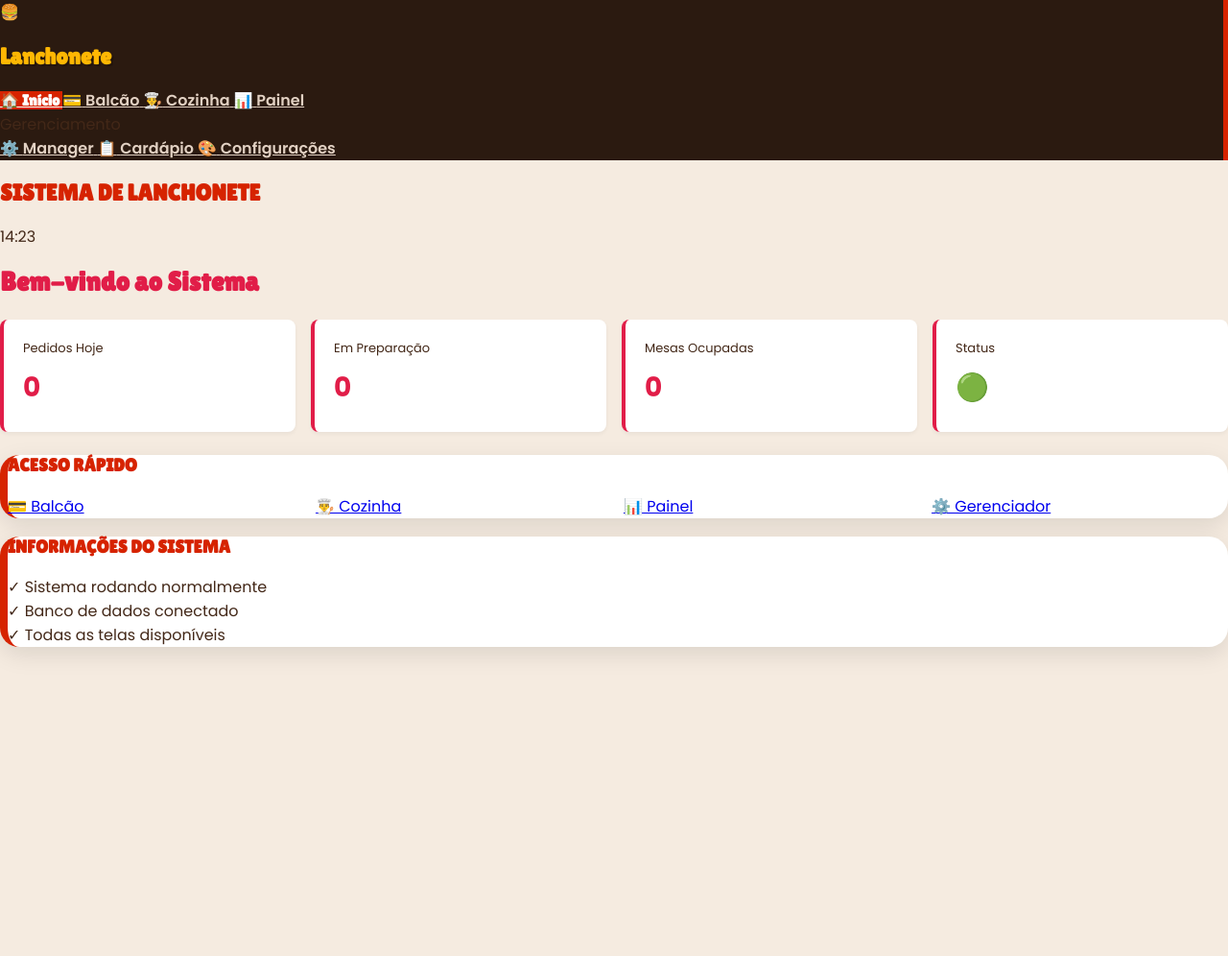
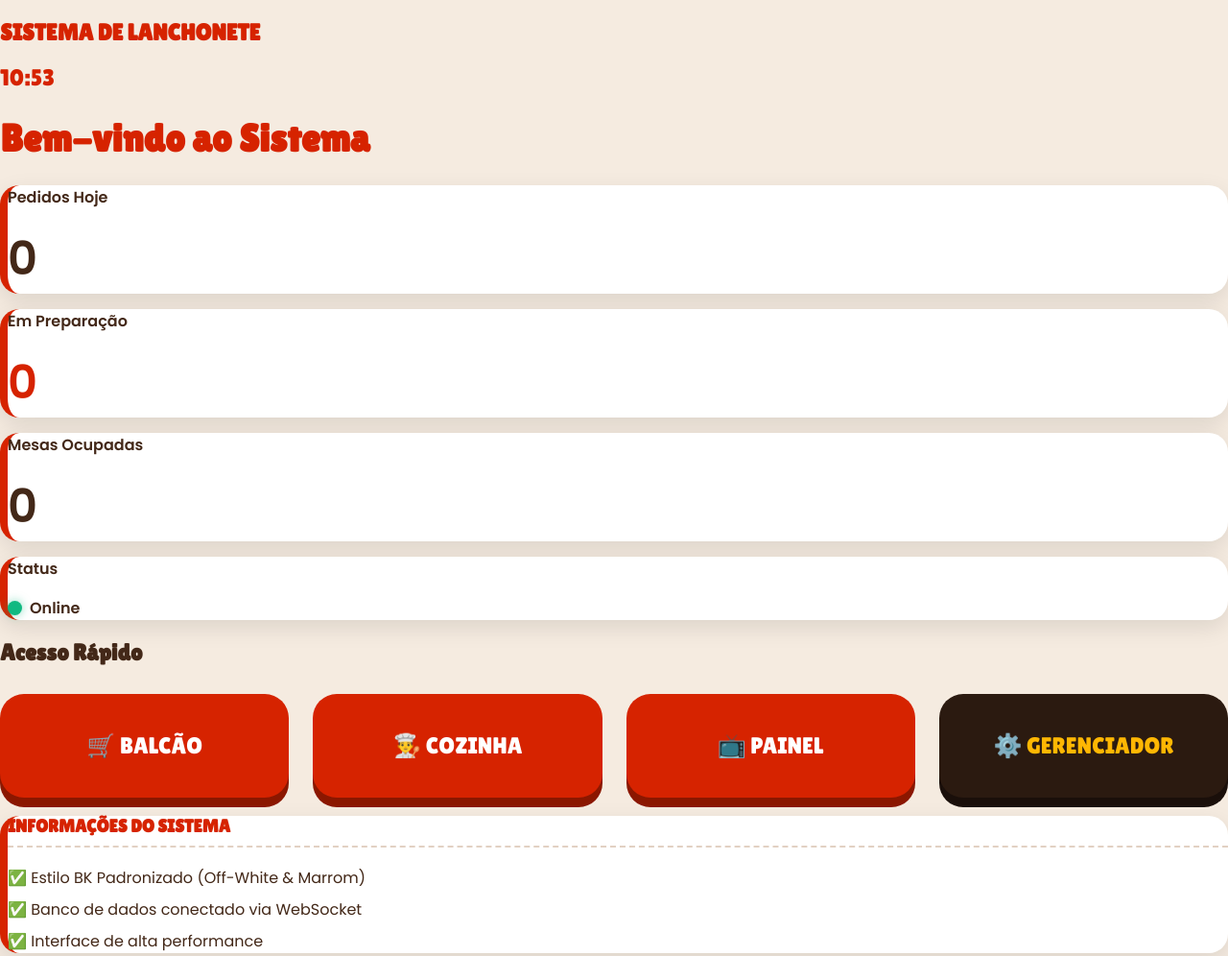
Before and after one commit to Mjacobowski/lanchonete-tray, an Electron app: page public/index.html in a window 1280 px wide. Shown: the top 996 px of the page at 96% size. Before the commit the page ends 800 px from the top, so only its background shows below. Drawn offline with Linux system fonts and the light colour scheme; no server answers.

Commit message:
Update HTML structure and styling for layout

```diff
--- a/public/index.html
+++ b/public/index.html
@@ -1,195 +1,111 @@
 <!DOCTYPE html>
-<html lang="pt-BR">
-
+<html lang="pt-br">
 <head>
-  <meta charset="UTF-8" />
-  <meta name="viewport" content="width=device-width, initial-scale=1.0" />
-  <title>Lanchonete - Sistema</title>
-
-  <!-- Fontes -->
-  <link href="https://fonts.googleapis.com/css2?family=Lilita+One&family=Poppins:wght@400;500;600;700&display=swap"
-    rel="stylesheet">
-
-  <!-- CSS Base -->
+    <meta charset="UTF-8">
+    <meta name="viewport" content="width=device-width, initial-scale=1.0">
+    <title>Sistema de Lanchonete - Início</title>
+    <link href="https://fonts.googleapis.com/css2?family=Lilita+One&family=Poppins:wght@400;600&display=swap" rel="stylesheet">
     <link rel="stylesheet" href="layout-base.css">
-
     <style>
-    .stats-grid {
+        /* Estilos específicos para os botões de acesso rápido */
+        .grid-acesso {
             display: grid;
-      grid-template-columns: repeat(auto-fit, minmax(200px, 1fr));
-      gap: 16px;
-      margin-bottom: 24px;
+            grid-template-columns: repeat(auto-fit, minmax(220px, 1fr));
+            gap: 25px;
+            margin-top: 30px;
         }
 
-    .stat-card {
-      background: var(--card);
-      border-left: 4px solid var(--cor-primaria);
-      border-radius: 8px;
-      padding: 20px;
-      box-shadow: 0 2px 4px rgba(0, 0, 0, 0.05);
+        .btn-totem {
+            display: flex;
+            flex-direction: column;
+            align-items: center;
+            justify-content: center;
+            padding: 40px 20px;
+            text-decoration: none;
+            font-family: 'Lilita One', cursive;
+            font-size: 1.5rem;
+            text-transform: uppercase;
+            border-radius: 25px;
+            transition: all 0.1s;
+            text-align: center;
+            border: none;
         }
 
-    .stat-value {
-      font-size: 28px;
-      font-weight: 700;
-      color: var(--cor-primaria);
-      margin: 10px 0 5px;
+        .btn-totem i { font-size: 2.5rem; margin-bottom: 10px; }
+
+        /* Cores Estilo BK */
+        .btn-balcao { background: #d62300; color: white; box-shadow: 0 10px 0px #8b1700; }
+        .btn-cozinha { background: #d62300; color: white; box-shadow: 0 10px 0px #8b1700; }
+        .btn-painel { background: #d62300; color: white; box-shadow: 0 10px 0px #8b1700; }
+        .btn-manager { background: #2b1a10; color: #ffb703; box-shadow: 0 10px 0px #1a0f0a; }
+
+        .btn-totem:active {
+            transform: translateY(6px);
+            box-shadow: 0 4px 0px #000;
         }
 
-    .stat-label {
-      color: var(--muted);
-      font-size: 13px;
-    }
-
-    .quick-actions {
-      display: grid;
-      grid-template-columns: repeat(auto-fit, minmax(140px, 1fr));
-      gap: 12px;
-      margin-top: 20px;
+        .status-badge {
+            display: inline-block;
+            width: 15px;
+            height: 15px;
+            background: #10b981;
+            border-radius: 50%;
+            margin-right: 8px;
+            box-shadow: 0 0 10px rgba(16, 185, 129, 0.5);
         }
     </style>
 </head>
+<body>
+    <div class="app-layout">
+        <main class="main-content">
+            <header class="top-bar">
+                <h2 class="top-bar-title">Sistema de Lanchonete</h2>
+                <div id="relogio" style="font-family: 'Lilita One'; color: #d62300; font-size: 1.5rem;">10:53</div>
+            </header>
 
-<body>
-  <!-- LAYOUT COM SIDEBAR -->
-  <div class="app-layout">
-    <!-- SIDEBAR -->
-    <aside class="sidebar">
-      <div class="brand">
-        <div class="brand-icon">🍔</div>
-        <h1>Lanchonete</h1>
+            <div class="content-area">
+                <h1 style="font-family: 'Lilita One'; color: #d62300; font-size: 2.5rem;">Bem-vindo ao Sistema</h1>
+
+                <div class="grid-4 mt-4">
+                    <div class="card">
+                        <p style="font-weight: 600; color: #432818;">Pedidos Hoje</p>
+                        <h2 style="font-size: 3rem; margin: 0;">0</h2>
                     </div>
-
-      <nav class="nav-menu">
-        <a href="/" class="nav-item active">
-          <span class="nav-item-icon">🏠</span>
-          <span>Início</span>
-        </a>
-
-        <a href="/balcao" class="nav-item">
-          <span class="nav-item-icon">💳</span>
-          <span>Balcão</span>
-        </a>
-
-        <a href="/cozinha" class="nav-item">
-          <span class="nav-item-icon">👨‍🍳</span>
-          <span>Cozinha</span>
-        </a>
-
-        <a href="/painel" class="nav-item">
-          <span class="nav-item-icon">📊</span>
-          <span>Painel</span>
-        </a>
-
-        <div class="nav-section-title">Gerenciamento</div>
-
-        <a href="/manager" class="nav-item">
-          <span class="nav-item-icon">⚙️</span>
-          <span>Manager</span>
-        </a>
-
-        <a href="/manager/cardapio" class="nav-item">
-          <span class="nav-item-icon">📋</span>
-          <span>Cardápio</span>
-        </a>
-
-        <a href="/manager/configuracoes" class="nav-item">
-          <span class="nav-item-icon">🎨</span>
-          <span>Configurações</span>
-        </a>
-      </nav>
-    </aside>
-
-    <!-- CONTEÚDO PRINCIPAL -->
-    <main class="main-content">
-      <div class="top-bar">
-        <h2 class="top-bar-title">Sistema de Lanchonete</h2>
-        <div class="top-bar-actions">
-          <span style="color: var(--muted);" id="hora">00:00</span>
+                    <div class="card">
+                        <p style="font-weight: 600; color: #432818;">Em Preparação</p>
+                        <h2 style="font-size: 3rem; margin: 0; color: #d62300;">0</h2>
+                    </div>
+                    <div class="card">
+                        <p style="font-weight: 600; color: #432818;">Mesas Ocupadas</p>
+                        <h2 style="font-size: 3rem; margin: 0;">0</h2>
+                    </div>
+                    <div class="card">
+                        <p style="font-weight: 600; color: #432818;">Status</p>
+                        <div style="display: flex; align-items: center; margin-top: 15px;">
+                            <span class="status-badge"></span>
+                            <span style="font-weight: bold;">Online</span>
+                        </div>
                     </div>
                 </div>
 
-      <div class="content-area">
-        <h1 style="font-family: var(--font-destaque); font-size: 28px; color: var(--cor-primaria); margin-bottom: 24px;">
-          Bem-vindo ao Sistema
-        </h1>
-
-        <div class="stats-grid">
-          <div class="stat-card">
-            <div class="stat-label">Pedidos Hoje</div>
-            <div class="stat-value" id="totalPedidos">0</div>
+                <h2 class="mt-5" style="font-family: 'Lilita One'; color: #432818;">Acesso Rápido</h2>
+                <div class="grid-acesso">
+                    <a href="balcao.html" class="btn-totem btn-balcao">🛒 Balcão</a>
+                    <a href="cozinha.html" class="btn-totem btn-cozinha">👨‍🍳 Cozinha</a>
+                    <a href="painel.html" class="btn-totem btn-painel">📺 Painel</a>
+                    <a href="manager.html" class="btn-totem btn-manager">⚙️ Gerenciador</a>
                 </div>
 
-          <div class="stat-card">
-            <div class="stat-label">Em Preparação</div>
-            <div class="stat-value" id="emPreparacao">0</div>
-          </div>
-
-          <div class="stat-card">
-            <div class="stat-label">Mesas Ocupadas</div>
-            <div class="stat-value" id="mesasOcupadas">0</div>
-          </div>
-
-          <div class="stat-card">
-            <div class="stat-label">Status</div>
-            <div class="stat-value">🟢</div>
-          </div>
-        </div>
-
-        <div class="card">
-          <div class="card-header">
-            <h3>Acesso Rápido</h3>
-          </div>
-          <div class="quick-actions">
-            <a href="/balcao" class="btn btn-primary">
-              💳 Balcão
-            </a>
-            <a href="/cozinha" class="btn btn-primary">
-              👨‍🍳 Cozinha
-            </a>
-            <a href="/painel" class="btn btn-primary">
-              📊 Painel
-            </a>
-            <a href="/manager" class="btn btn-secondary">
-              ⚙️ Gerenciador
-            </a>
-          </div>
-        </div>
-
-        <div class="card mt-4">
-          <div class="card-header">
-            <h3>Informações do Sistema</h3>
-          </div>
-          <p style="margin: 0;">✓ Sistema rodando normalmente<br>
-            ✓ Banco de dados conectado<br>
-            ✓ Todas as telas disponíveis
-          </p>
+                <div class="card mt-5">
+                    <h3 style="border-bottom: 2px dashed #e2d1c3; padding-bottom: 10px;">Informações do Sistema</h3>
+                    <ul style="list-style: none; padding: 0; margin-top: 15px; font-weight: 500;">
+                        <li style="margin-bottom: 8px;">✅ Estilo BK Padronizado (Off-White & Marrom)</li>
+                        <li style="margin-bottom: 8px;">✅ Banco de dados conectado via WebSocket</li>
+                        <li>✅ Interface de alta performance</li>
+                    </ul>
                 </div>
             </div>
         </main>
     </div>
-
-  <!-- Script de Tema -->
-  <script src="theme-loader.js"></script>
-
-  <script>
-    function atualizarHora() {
-      const agora = new Date();
-      const hora = agora.toLocaleTimeString('pt-BR', { hour: '2-digit', minute: '2-digit' });
-      document.getElementById('hora').textContent = hora;
-    }
-
-    atualizarHora();
-    setInterval(atualizarHora, 1000);
-
-    // Marcar link ativo
-    document.querySelectorAll('.nav-item').forEach(link => {
-      const href = link.getAttribute('href');
-      if (window.location.pathname === href) {
-        link.classList.add('active');
-      }
-    });
-  </script>
 </body>
-
 </html>
```
Lines whose indentation alone changed are shown as unchanged.
